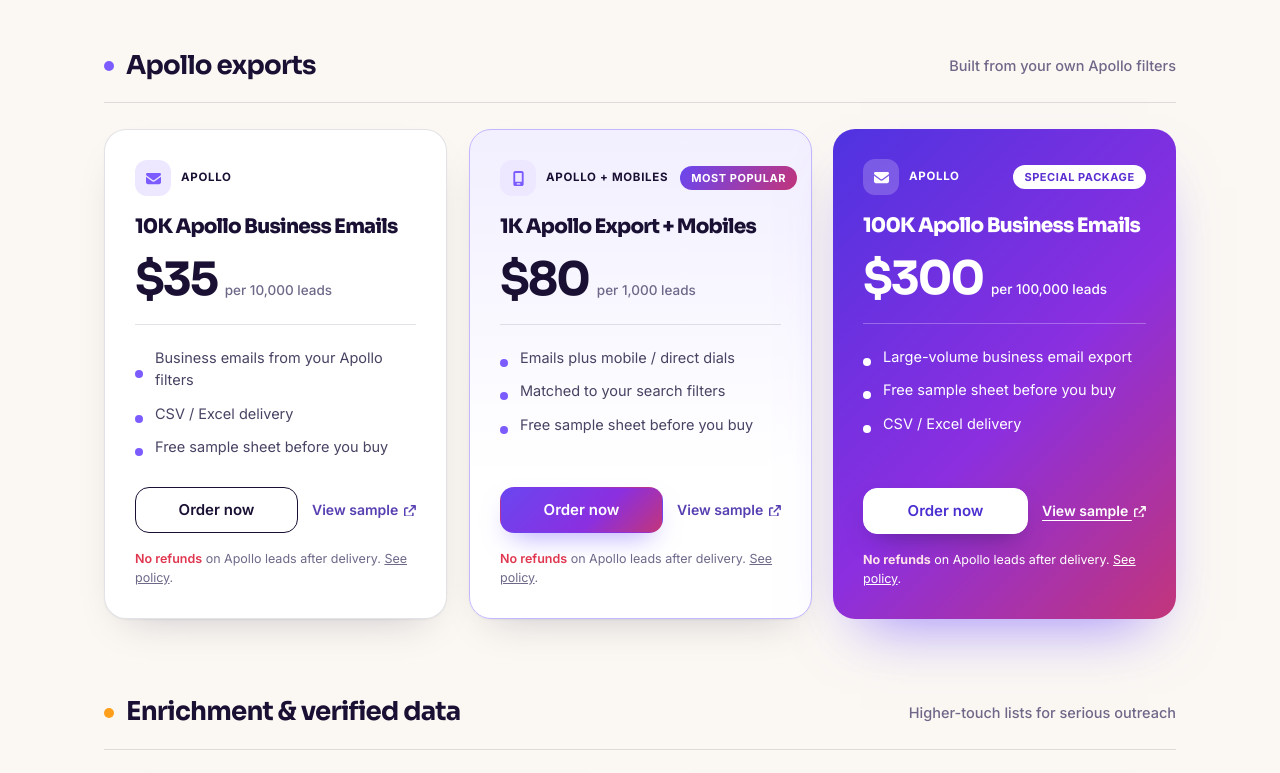
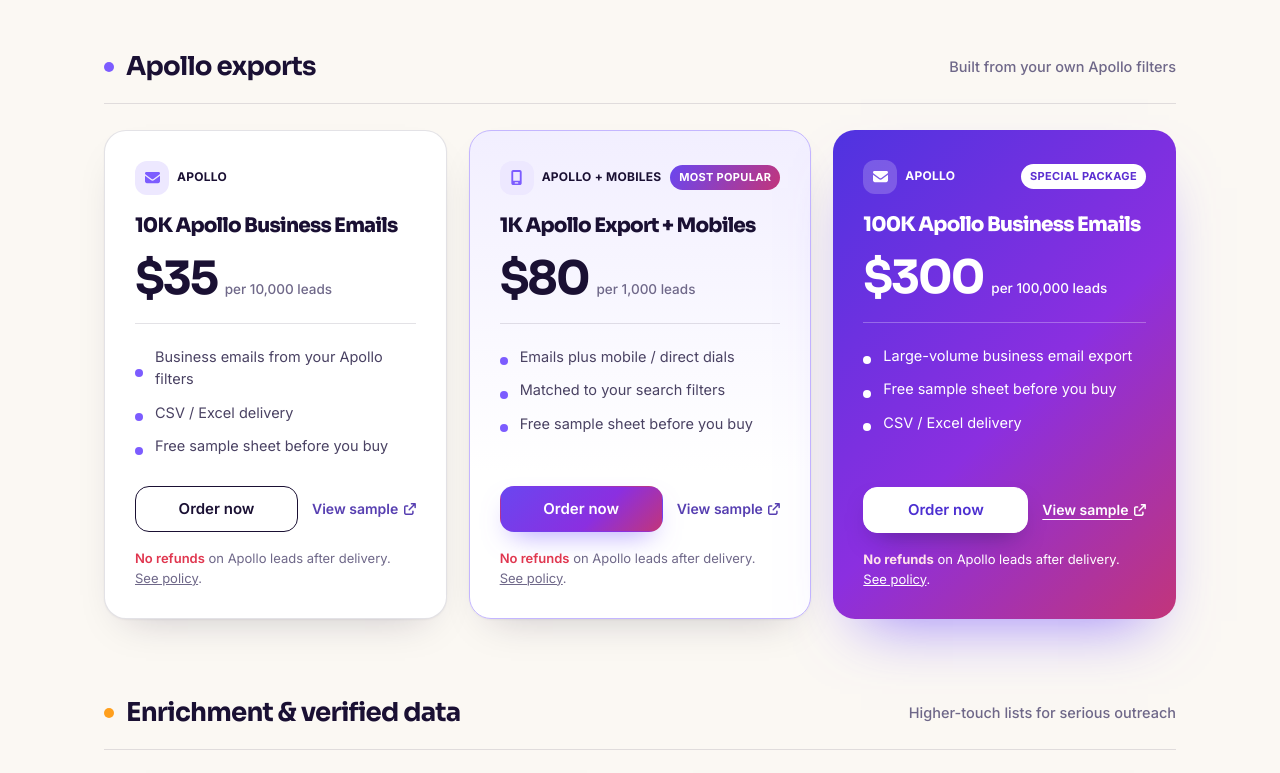
Before and after one commit to mehedi4upwork/lead-services, a plain HTML site: page index.html in a window 1280 px wide. Shown: the part 1180-1953 px from the top of the page. Drawn offline with Linux system fonts and the light colour scheme.

Commit message:
Final polish: faster animations, readable small text, card header fit across widths
Co-Authored-By: Claude Sonnet 5.5 <noreply@anthropic.com>
Claude-Session: https://claude.ai/code/session_01Quw8azerTM6zja7tU1JPGC

```diff
--- a/index.html
+++ b/index.html
@@ -27,7 +27,7 @@
     <link rel="preconnect" href="https://fonts.googleapis.com">
     <link rel="preconnect" href="https://fonts.gstatic.com" crossorigin>
     <link href="https://fonts.googleapis.com/css2?family=Inter:wght@400;500;600;700&amp;family=Sora:wght@500;600;700;800&amp;display=swap" rel="stylesheet">
-    <link rel="stylesheet" href="style.css?v=26">
+    <link rel="stylesheet" href="style.css?v=29">
 
     <!-- Structured data -->
     <script type="application/ld+json">
--- a/style.css
+++ b/style.css
@@ -752,3 +752,34 @@ i.ic svg{width:1em;height:1em;fill:currentColor;display:block;flex:none}
 .card:not(.special) .sample{color:color-mix(in srgb,var(--c) 62%,#1a1033)}
 .hero::before{-webkit-mask-image:linear-gradient(to bottom,#000 60%,transparent 100%);mask-image:linear-gradient(to bottom,#000 60%,transparent 100%)}
 .hero{padding-bottom:72px}
+
+/* ==== Final polish: snappier motion + readable small text ==== */
+.js .reveal.in{animation:rise .45s cubic-bezier(.2,.8,.2,1) backwards}
+@keyframes rise{from{opacity:0;transform:translateY(14px)}to{opacity:1;transform:none}}
+.card{will-change:auto;transition:transform .28s cubic-bezier(.2,.8,.2,1),box-shadow .28s cubic-bezier(.2,.8,.2,1),border-color .2s ease,background .2s ease}
+.card:hover{transform:translateY(-6px) scale(1.01)}
+.card:not(.special)::after{transition:opacity .3s ease}
+.card.special::after{transition:opacity .25s ease,background-position .6s cubic-bezier(.2,.8,.2,1)}
+.tag i{transition:transform .3s cubic-bezier(.34,1.56,.64,1),background .2s,color .2s}
+.price .amount,.features li{transition:transform .28s cubic-bezier(.2,.8,.2,1)}
+.card:hover .features li:nth-child(2){transition-delay:.02s}
+.card:hover .features li:nth-child(3){transition-delay:.04s}
+.btn{transition:transform .2s cubic-bezier(.2,.8,.2,1),box-shadow .2s ease,background .2s,border-color .2s,color .2s}
+.contact-card{transition:transform .25s cubic-bezier(.2,.8,.2,1),box-shadow .25s ease,border-color .2s}
+.faq details{transition:box-shadow .25s ease,border-color .2s}
+html{scroll-behavior:smooth}
+
+.tag{font-size:12px}
+.eyebrow{font-size:12px}
+.pop{font-size:12px}
+.note,.note .no{font-size:13px}
+.fine{font-size:13.5px}
+.sticker{font-size:13px}
+@media (prefers-reduced-motion:reduce){.card,.btn,.contact-card,.faq details{transition:none!important}}
+.card-head{gap:8px}
+.tag{letter-spacing:.02em;gap:8px}
+.tag i{width:34px;height:34px}
+.pop{padding:3px 9px;letter-spacing:.03em}
+@media (min-width:861px) and (max-width:1180px){.grid.g3 .tag{font-size:11.5px}}
+@media (max-width:400px){.card-head{flex-wrap:wrap}}
+@media (min-width:861px) and (max-width:1180px){.grid.g3 .card-head{flex-wrap:wrap;row-gap:8px}}
```
Also changed, not shown: privacy.html (+1 -1 lines), terms.html (+1 -1 lines).
